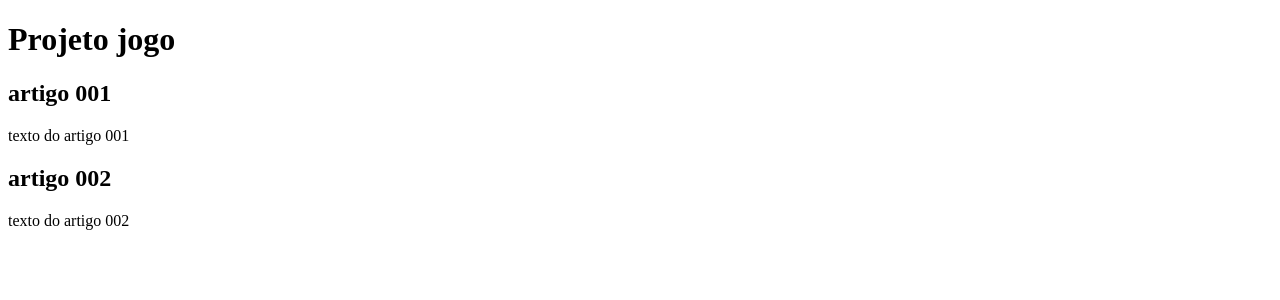
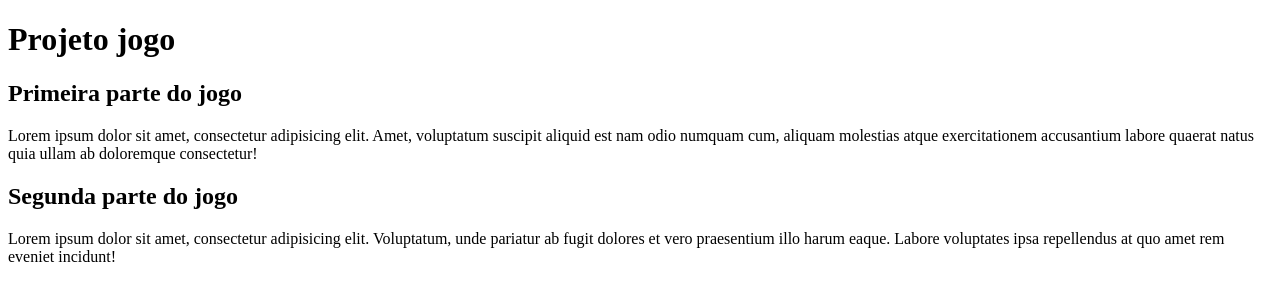
Before and after one commit to silvanaandriotti/Jogo, a plain HTML site: page site-exemplo-jogo/index.html in a window 1280 px wide. Drawn offline with Linux system fonts and the light colour scheme.

Commit message:
comecei a escrever o conteudo

```diff
--- a/site-exemplo-jogo/index.html
+++ b/site-exemplo-jogo/index.html
@@ -17,15 +17,15 @@
 
 <article>
 
-    <h2> artigo 001</h2>
-    <p>texto do artigo 001</p>
+    <h2>Primeira parte do jogo</h2>
+    <p>Lorem ipsum dolor sit amet, consectetur adipisicing elit. Amet, voluptatum suscipit aliquid est nam odio numquam cum, aliquam molestias atque exercitationem accusantium labore quaerat natus quia ullam ab doloremque consectetur!</p>
 
 </article>
 
     <article>
 
-<h2>artigo 002</h2>
-<p>texto do artigo 002</p>
+<h2>Segunda parte do jogo</h2>
+<p>Lorem ipsum dolor sit amet, consectetur adipisicing elit. Voluptatum, unde pariatur ab fugit dolores et vero praesentium illo harum eaque. Labore voluptates ipsa repellendus at quo amet rem eveniet incidunt!</p>
 
 </article>
 
```
